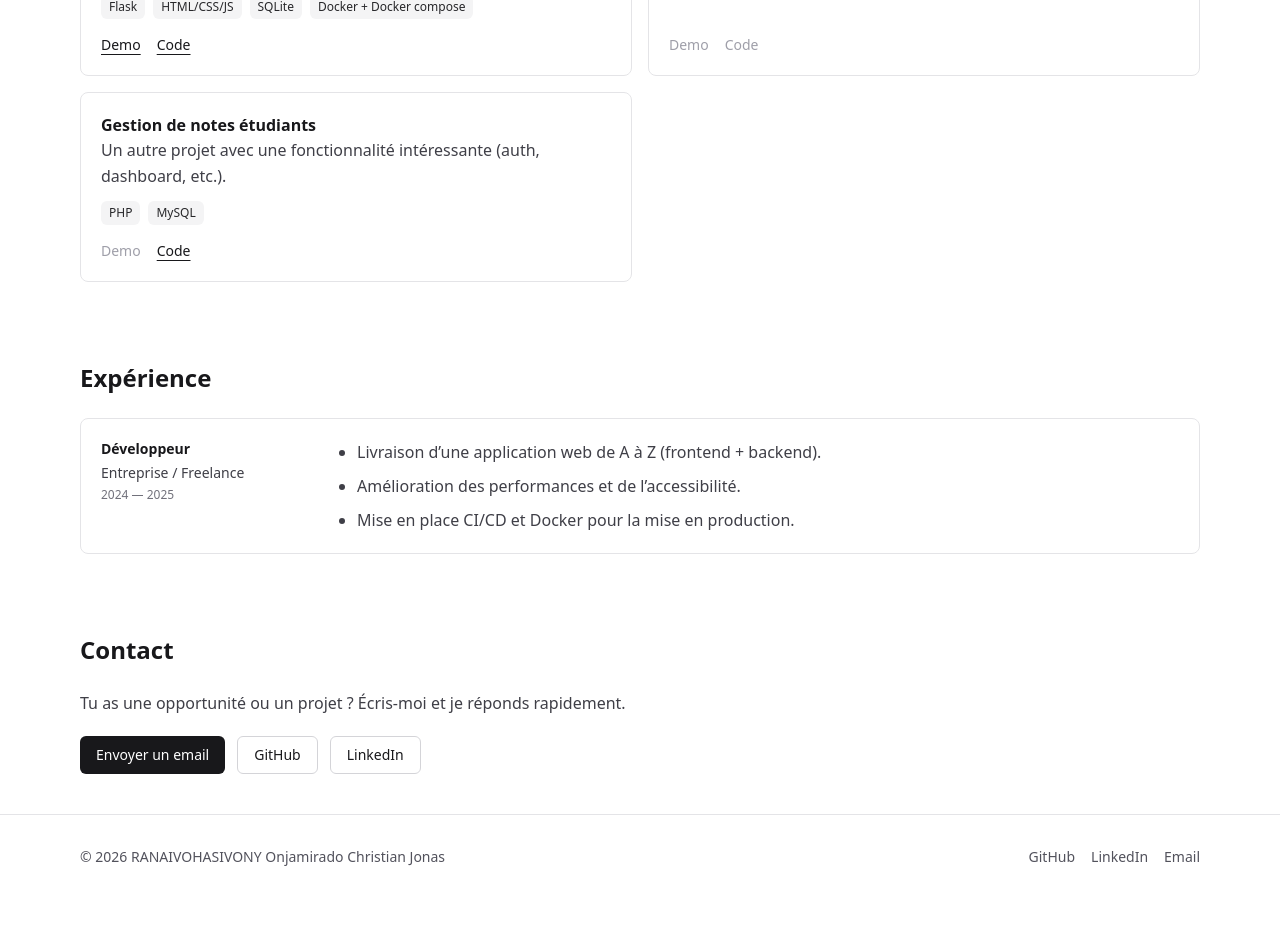
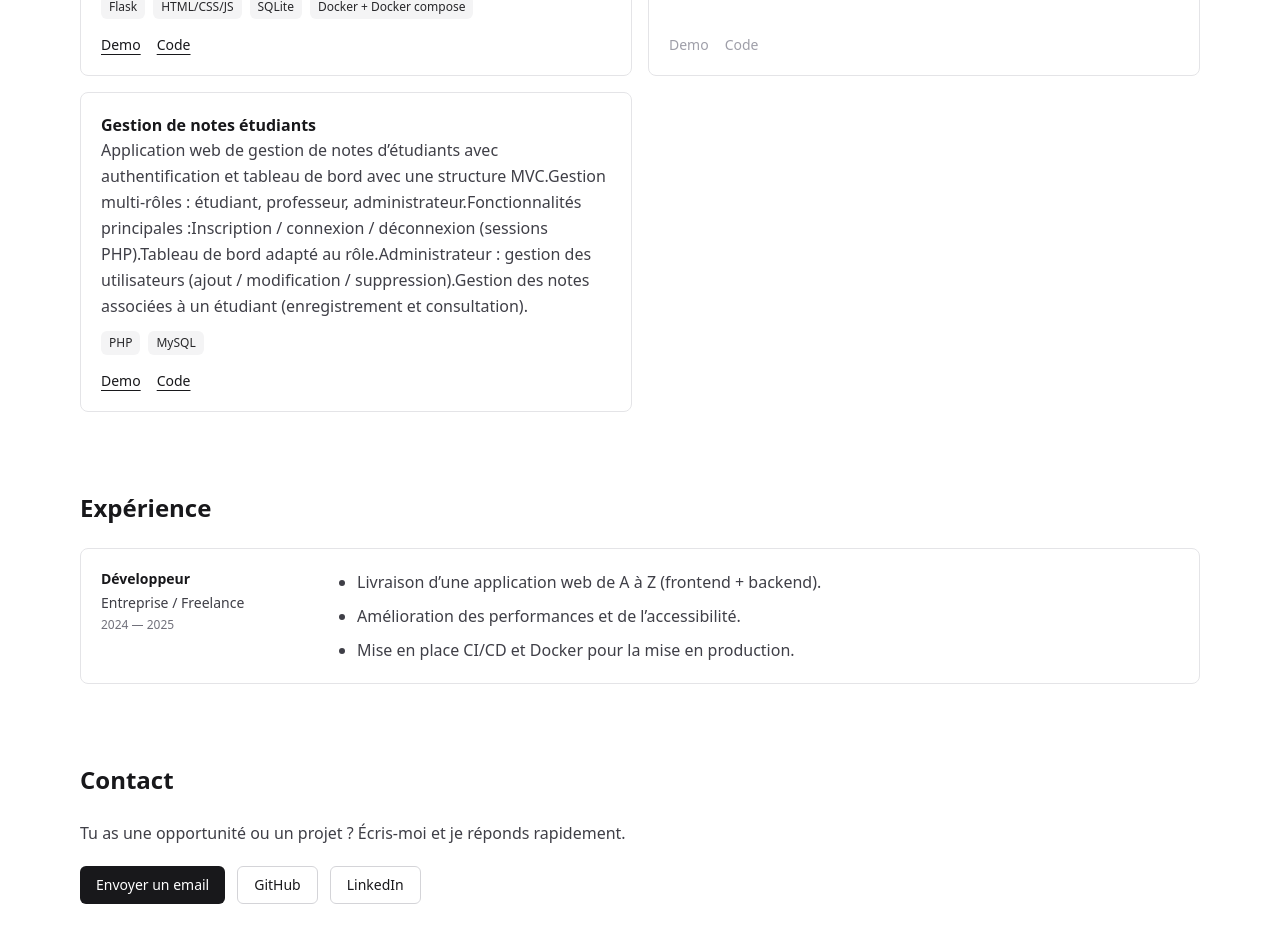
Before and after one commit to miradojonas/Portofolio, a Next.js app: page / in a window 1280 px wide. Shown: the part 1480-2414 px from the top of the page. Before the commit the page ends 2379 px from the top, so only its background shows below. Built offline with nearby package versions, Linux system fonts and the light colour scheme.

Commit message:
modif du projet gestion de notes

```diff
--- a/src/app/content.ts
+++ b/src/app/content.ts
@@ -88,11 +88,11 @@ export const content = {
       {
         name: "Gestion de notes étudiants",
         description:
-          "Un autre projet avec une fonctionnalité intéressante (auth, dashboard, etc.).",
+          "Application web de gestion de notes d’étudiants avec authentification et tableau de bord avec une structure MVC.Gestion multi-rôles : étudiant, professeur, administrateur.Fonctionnalités principales :Inscription / connexion / déconnexion (sessions PHP).Tableau de bord adapté au rôle.Administrateur : gestion des utilisateurs (ajout / modification / suppression).Gestion des notes associées à un étudiant (enregistrement et consultation).",
         tags: ["PHP", "MySQL"],
         links: {
-          demo: "",
-          repo: "https://github.com/toncompte/projet2",
+          demo: "https://gestiondenotes.xo.je/views/auth/login.php",
+          repo: "https://github.com/miradojonas/Gestion-de-notes-etudiants",
         },
       },
     ],
```
